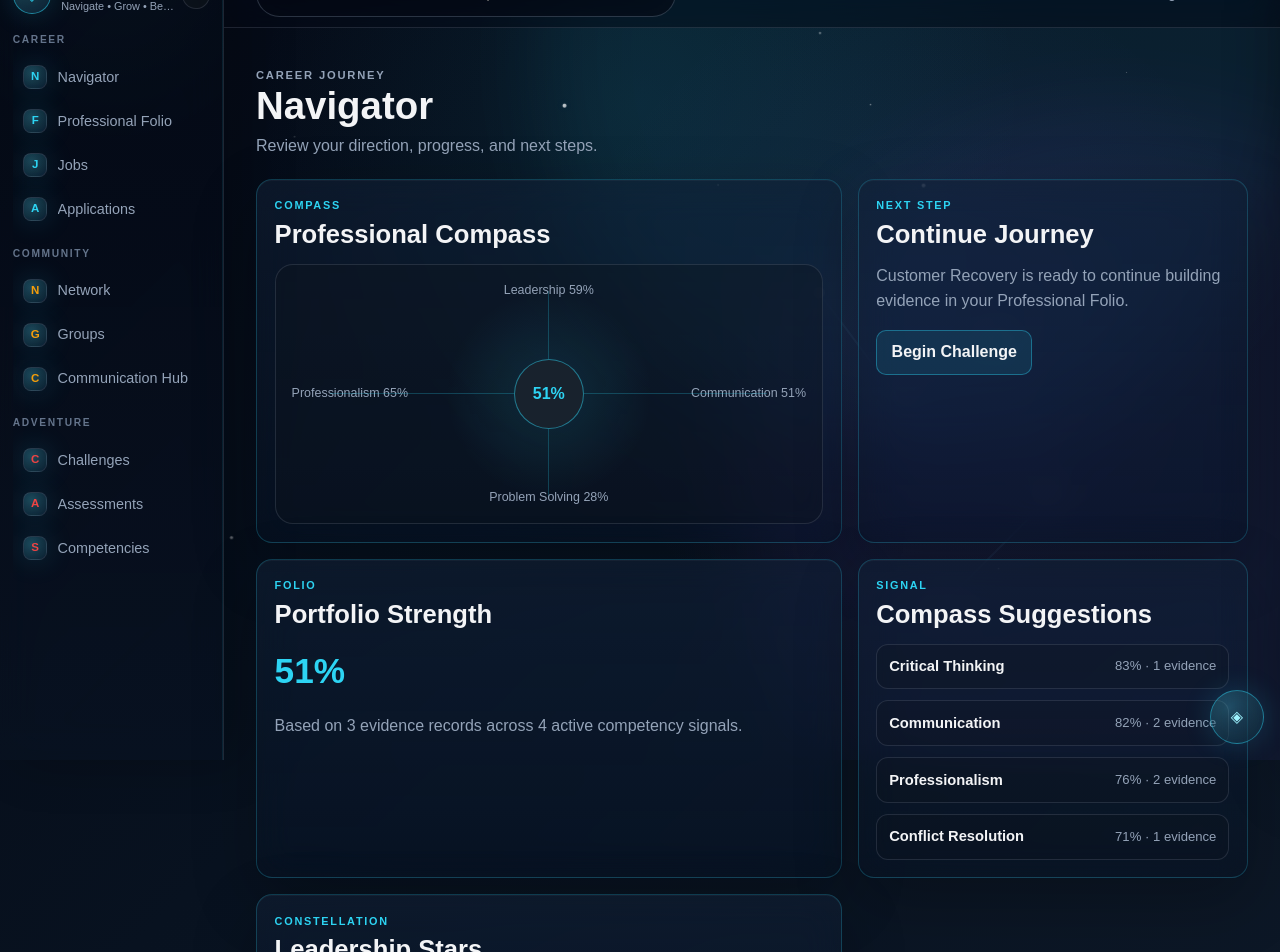
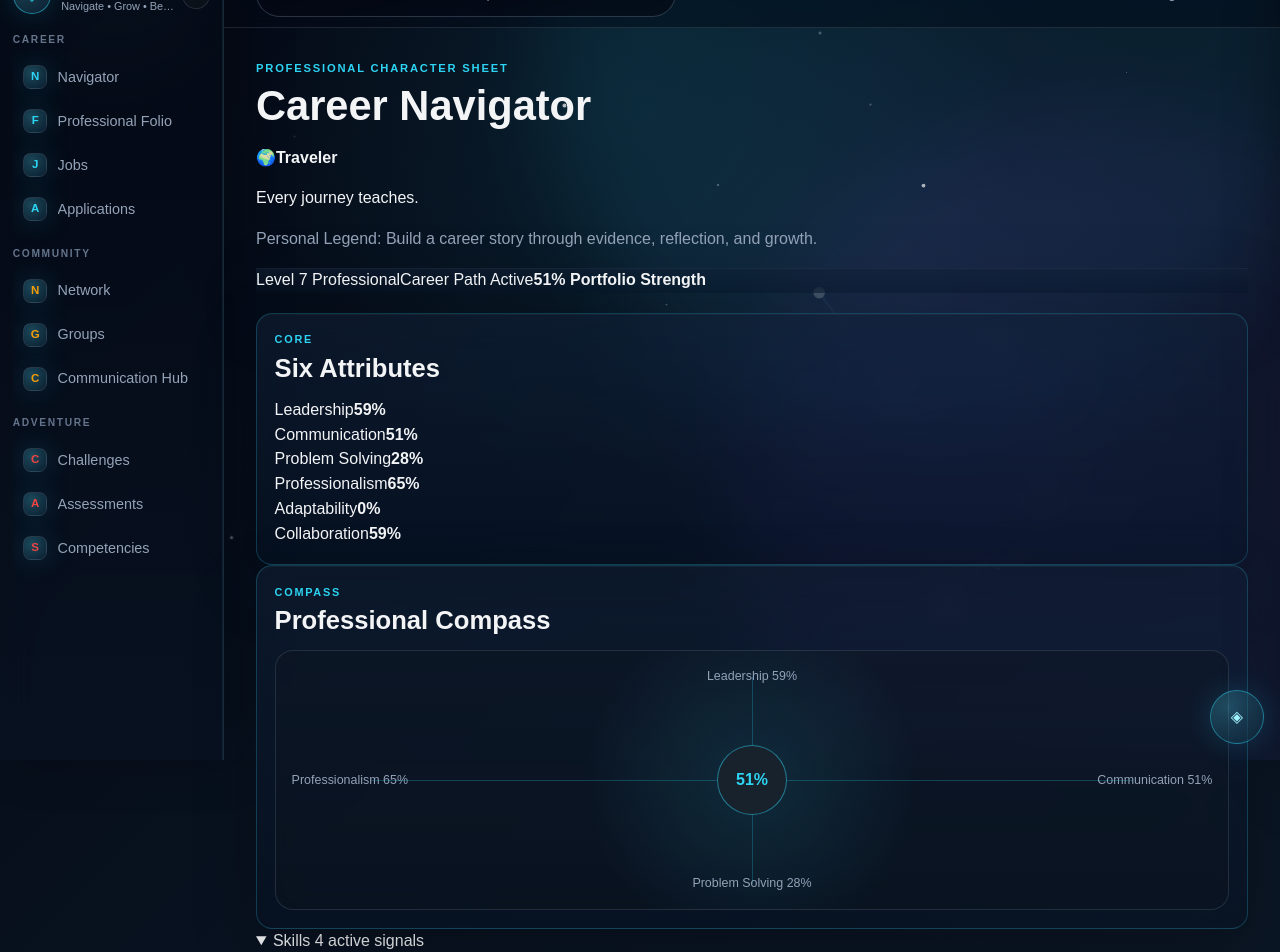
Before and after one commit to WykedSamurai/FabledCompass, a Next.js app: page /dashboard in a window 1280 px wide. Shown: the part 40-992 px from the top of the page. Built offline with nearby package versions, Linux system fonts and the light colour scheme.

Commit message:
Add Professional Character Sheet layout

```diff
--- a/app/dashboard/page.tsx
+++ b/app/dashboard/page.tsx
@@ -1,4 +1,5 @@
 import { AtlasButton, AtlasCard, AtlasHeader } from "../../components/atlas";
+import { getArchetype } from "../../lib/archetypes";
 import {
   buildConstellation,
   calculateAllCompetencies,
@@ -6,26 +7,68 @@ import {
   sampleEvidence
 } from "../../lib/evidence";
 
+const primaryAttributes = [
+  { label: "Leadership", key: "leadership" },
+  { label: "Communication", key: "communication" },
+  { label: "Problem Solving", key: "problemSolving" },
+  { label: "Professionalism", key: "professionalism" },
+  { label: "Adaptability", key: "adaptability" },
+  { label: "Collaboration", key: "collaboration" }
+] as const;
+
 export default function DashboardPage() {
+  const archetype = getArchetype("traveler");
   const competencies = calculateAllCompetencies(sampleEvidence);
   const compass = calculateProfessionalCompass(competencies);
   const leadershipConstellation = buildConstellation("leadership", sampleEvidence);
   const topCompetencies = [...competencies]
     .sort((first, second) => second.progress - first.progress)
     .slice(0, 4);
+  const attributeScores = {
+    leadership: compass.leadership,
+    communication: compass.communication,
+    problemSolving: compass.problemSolving,
+    professionalism: compass.professionalism,
+    adaptability: competencies.find((competency) => competency.id === "adaptability")?.progress ?? 0,
+    collaboration: competencies.find((competency) => competency.id === "teamwork")?.progress ?? 0
+  };
 
   return (
     <div className="fc-page-stack">
-      <div className="fc-page-header">
-        <p className="fc-eyebrow">Career Journey</p>
-        <h1>Navigator</h1>
-        <p>Review your direction, progress, and next steps.</p>
-      </div>
+      <section className="fc-character-sheet-hero">
+        <div>
+          <p className="fc-eyebrow">Professional Character Sheet</p>
+          <h1>Career Navigator</h1>
+          <div className="fc-archetype-line">
+            <span>{archetype.icon}</span>
+            <strong>{archetype.name}</strong>
+          </div>
+          <p className="fc-archetype-motto">{archetype.motto}</p>
+          <p className="fc-muted">Personal Legend: Build a career story through evidence, reflection, and growth.</p>
+        </div>
+        <div className="fc-character-summary">
+          <span>Level 7 Professional</span>
+          <span>Career Path Active</span>
+          <strong>{compass.overall}% Portfolio Strength</strong>
+        </div>
+      </section>
 
-      <section className="fc-dashboard-grid">
+      <section className="fc-character-sheet-grid">
+        <AtlasCard>
+          <AtlasHeader eyebrow="Core" title="Six Attributes" />
+          <div className="fc-attribute-grid">
+            {primaryAttributes.map((attribute) => (
+              <div className="fc-attribute-row" key={attribute.key}>
+                <span>{attribute.label}</span>
+                <strong>{attributeScores[attribute.key]}%</strong>
+              </div>
+            ))}
+          </div>
+        </AtlasCard>
+
         <AtlasCard>
           <AtlasHeader eyebrow="Compass" title="Professional Compass" />
-          <div className="fc-compass-placeholder" aria-label="Professional Compass placeholder">
+          <div className="fc-compass-placeholder" aria-label="Professional Compass scores">
             <span>Leadership {compass.leadership}%</span>
             <span>Communication {compass.communication}%</span>
             <span>Problem Solving {compass.problemSolving}%</span>
@@ -34,20 +77,8 @@ export default function DashboardPage() {
           </div>
         </AtlasCard>
 
-        <AtlasCard>
-          <AtlasHeader eyebrow="Next Step" title="Continue Journey" />
-          <p className="fc-muted">Customer Recovery is ready to continue building evidence in your Professional Folio.</p>
-          <AtlasButton href="/adventures/difficult-customer">Begin Challenge</AtlasButton>
-        </AtlasCard>
-
-        <AtlasCard>
-          <AtlasHeader eyebrow="Folio" title="Portfolio Strength" />
-          <p className="fc-score">{compass.overall}%</p>
-          <p className="fc-muted">Based on {sampleEvidence.length} evidence records across {topCompetencies.length} active competency signals.</p>
-        </AtlasCard>
-
-        <AtlasCard>
-          <AtlasHeader eyebrow="Signal" title="Compass Suggestions" />
+        <details className="fc-sheet-section" open>
+          <summary>Skills <span>{topCompetencies.length} active signals</span></summary>
           <ul className="fc-evidence-list">
             {topCompetencies.map((competency) => (
               <li key={competency.id}>
@@ -56,16 +87,34 @@ export default function DashboardPage() {
               </li>
             ))}
           </ul>
-        </AtlasCard>
+        </details>
 
-        <AtlasCard>
-          <AtlasHeader eyebrow="Constellation" title="Leadership Stars" />
+        <details className="fc-sheet-section">
+          <summary>Evidence <span>{sampleEvidence.length} records</span></summary>
+          <ul className="fc-evidence-list">
+            {sampleEvidence.map((evidence) => (
+              <li key={evidence.id}>
+                <strong>{evidence.title}</strong>
+                <span>{evidence.score}% · {evidence.verification}</span>
+              </li>
+            ))}
+          </ul>
+        </details>
+
+        <details className="fc-sheet-section">
+          <summary>Constellations <span>{leadershipConstellation.completion}% Leadership</span></summary>
           <div className="fc-constellation-list">
             {leadershipConstellation.stars.map((star) => (
               <span className={star.active ? "is-active" : ""} key={star.id}>✦</span>
             ))}
           </div>
           <p className="fc-muted">{leadershipConstellation.completion}% constellation completion.</p>
+        </details>
+
+        <AtlasCard>
+          <AtlasHeader eyebrow="Next Step" title="Continue Journey" />
+          <p className="fc-muted">Customer Recovery is ready to continue building evidence in your Professional Folio.</p>
+          <AtlasButton href="/adventures/difficult-customer">Begin Challenge</AtlasButton>
         </AtlasCard>
       </section>
     </div>
```
